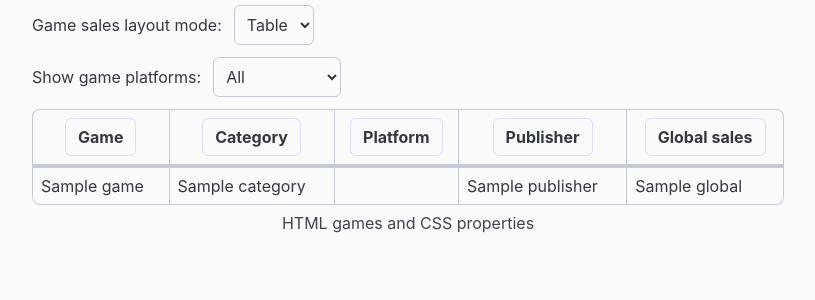
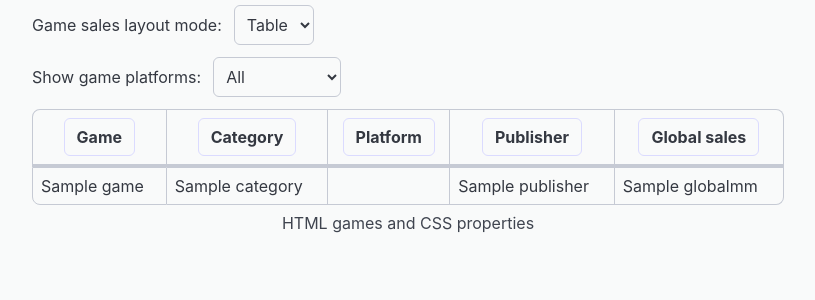
Before and after one commit to zadeviggers/12dts, a Flask app: template databases/games-data-website/templates/game-sales.jinja in a window 1280 px wide. Shown: the part 197-497 px from the top of the page, without its empty margins (232-1047 px from the left). Run offline with Flask 2, Linux system fonts and the light colour scheme; the template is opened without the code that fills it: most values are stand-ins (such as "Sample title", 1, 10 or a date in 2020).

Commit message:
fix filtering & add units
Signed-off-by: Zade Viggers <zade.viggers@gmail.com>

```diff
--- a/databases/games-data-website/static/game-sales-script.js
+++ b/databases/games-data-website/static/game-sales-script.js
@@ -61,15 +61,16 @@
 					"3DS",
 					"GC",
 					"WiiU",
-				].includes(game.Plaform)
+				].includes(game.Platform)
 			);
+
 		case "ps":
 			return games.filter((game) =>
-				["PS", "PS2", "PS3", "PS4", "PSP"].includes(game.Plaform)
+				["PS", "PS2", "PS3", "PS4", "PSP"].includes(game.Platform)
 			);
 		case "xbox":
 			return games.filter((game) =>
-				["X360", "XB", "XOne"].includes(game.Plaform)
+				["X360", "XB", "XOne"].includes(game.Platform)
 			);
 		case "all":
 			return games;
@@ -170,7 +171,7 @@
 		<p>${game.Publisher}</p>
 	</td>
 	<td>
-		<p>${game.Global}</p>
+		<p>${game.Global}mm</p>
 	</td>
 </tr>`
 			)
--- a/databases/games-data-website/templates/game-sales.jinja
+++ b/databases/games-data-website/templates/game-sales.jinja
@@ -91,7 +91,7 @@
                                     <p>{{ game.Publisher }}</p>
                                 </td>
                                 <td>
-                                    <p>{{ game.Global }}</p>
+                                    <p>{{ game.Global }}mm</p>
                                 </td>
                             </tr>
                         {% endfor %}
```
